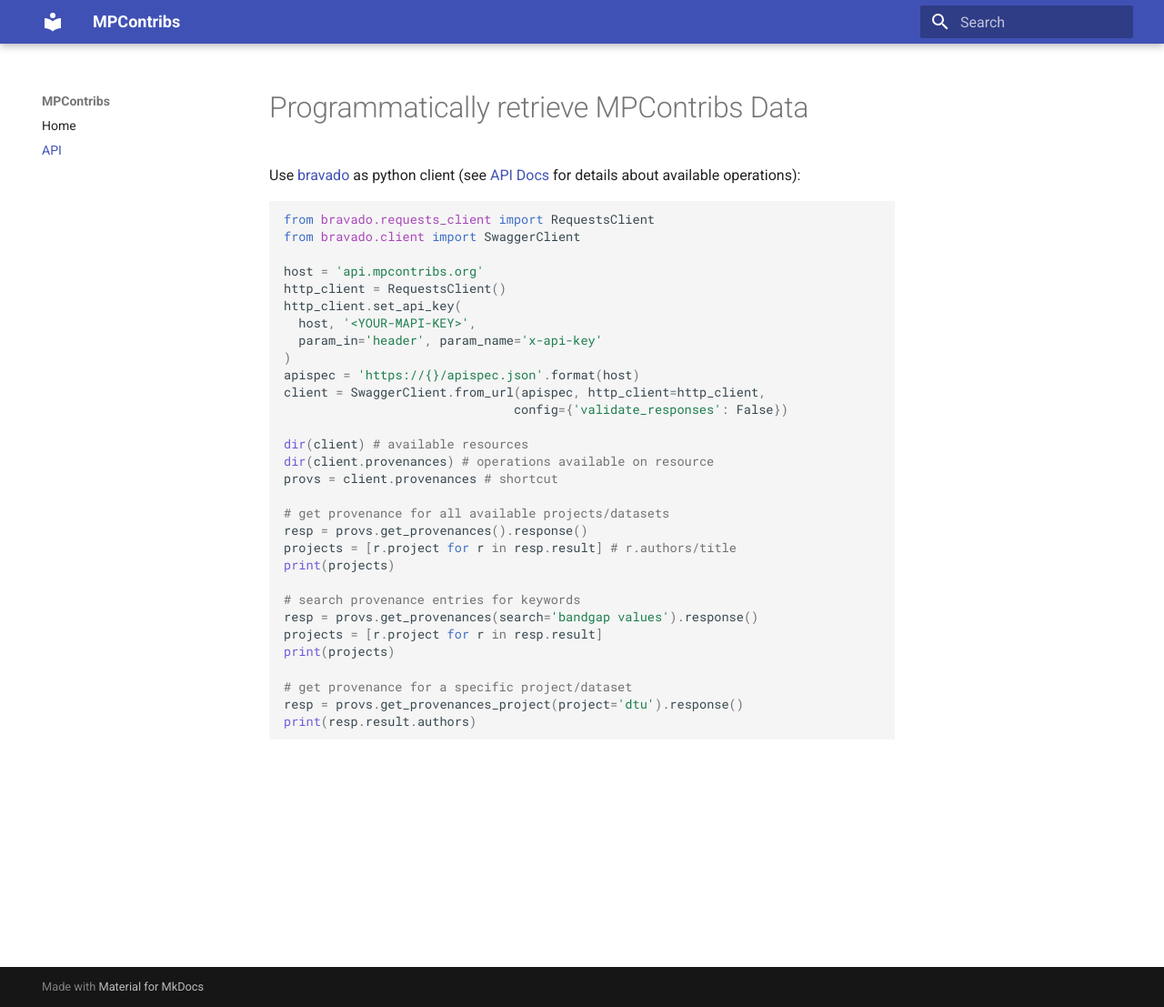
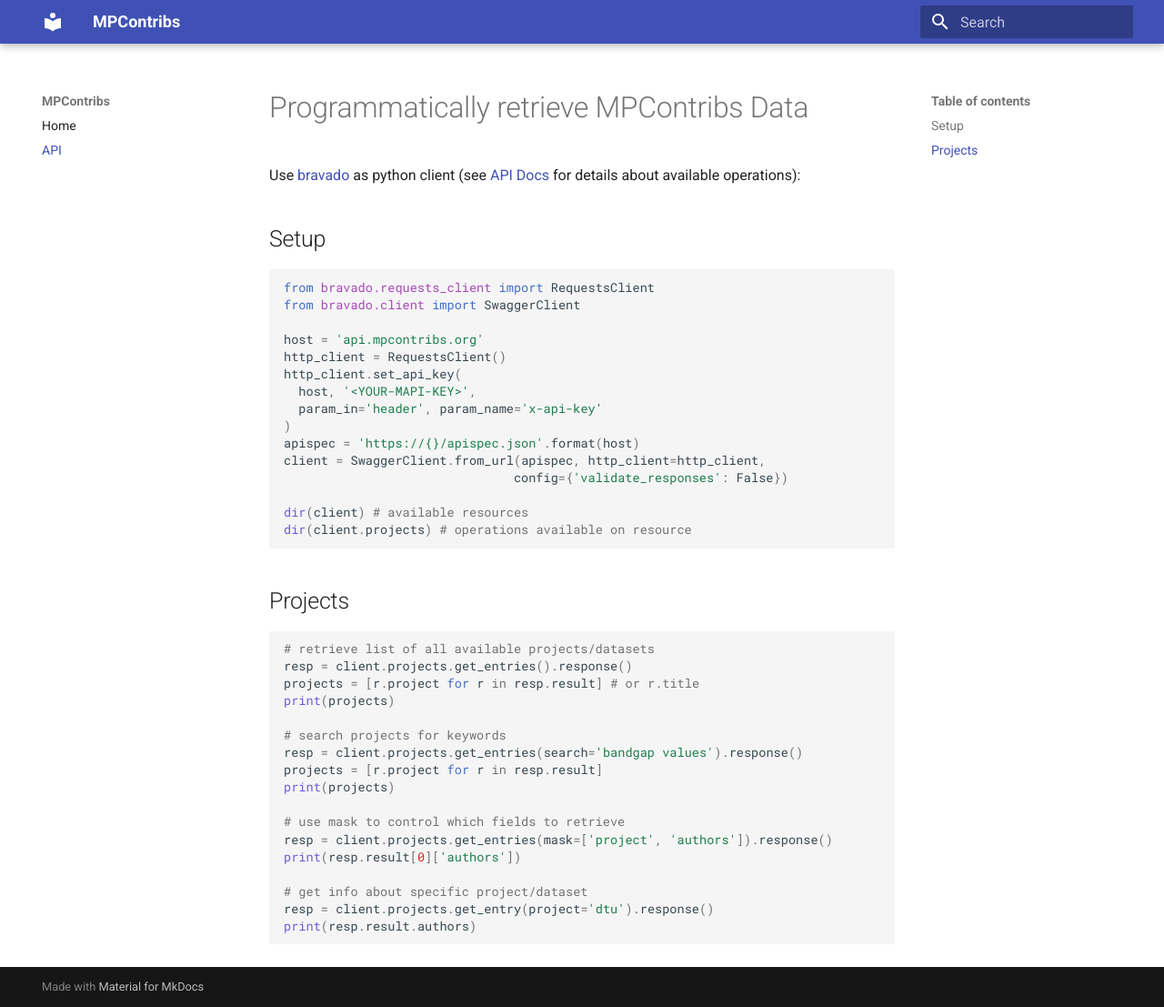
Before and after one commit to materialsproject/MPContribs, an MkDocs documentation site: the page built from docs/api.md, in a window 1280 px wide and 1107 px high. Shown: the whole window at 91% size. Built offline with MkDocs 1.6.1 and Material for MkDocs 9.7.7, drawn with Linux system fonts in a browser that asks for light colours.

Commit message:
update api docs

````diff
--- a/docs/api.md
+++ b/docs/api.md
@@ -3,6 +3,8 @@
 
 Use [bravado](https://bravado.readthedocs.io) as python client
 (see [API Docs](https://api.mpcontribs.org) for details about available operations):
+
+## Setup
 
 ```python
 from bravado.requests_client import RequestsClient
@@ -19,20 +21,27 @@ client = SwaggerClient.from_url(apispec, http_client=http_client,
                                config={'validate_responses': False})
 
 dir(client) # available resources
-dir(client.provenances) # operations available on resource
-provs = client.provenances # shortcut
+dir(client.projects) # operations available on resource
+```
 
-# get provenance for all available projects/datasets
-resp = provs.get_provenances().response()
-projects = [r.project for r in resp.result] # r.authors/title
+## Projects
+
+```python
+# retrieve list of all available projects/datasets
+resp = client.projects.get_entries().response()
+projects = [r.project for r in resp.result] # or r.title
 print(projects)
 
-# search provenance entries for keywords
-resp = provs.get_provenances(search='bandgap values').response()
+# search projects for keywords
+resp = client.projects.get_entries(search='bandgap values').response()
 projects = [r.project for r in resp.result]
 print(projects)
 
-# get provenance for a specific project/dataset
-resp = provs.get_provenances_project(project='dtu').response()
+# use mask to control which fields to retrieve
+resp = client.projects.get_entries(mask=['project', 'authors']).response()
+print(resp.result[0]['authors'])
+
+# get info about specific project/dataset
+resp = client.projects.get_entry(project='dtu').response()
 print(resp.result.authors)
 ```
````
